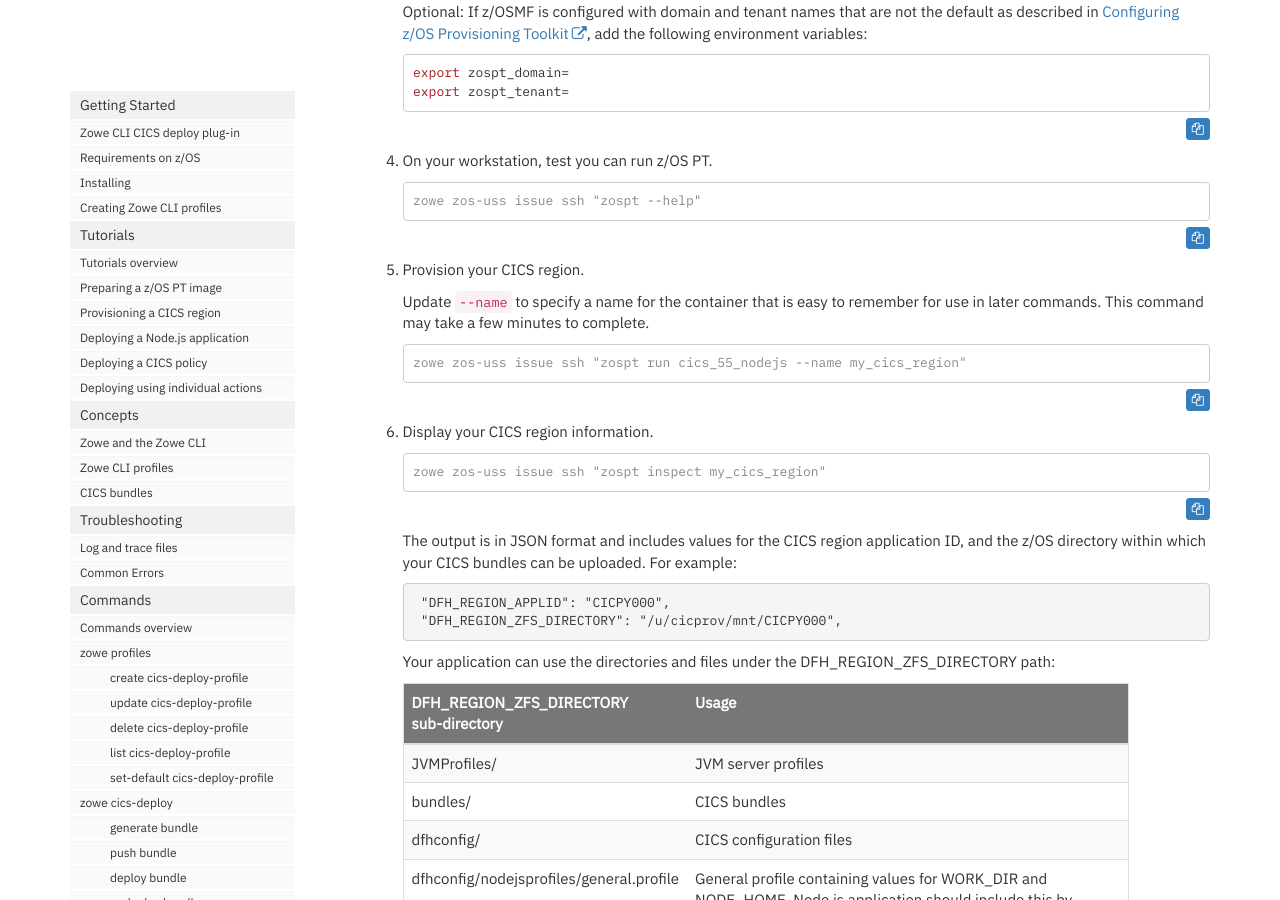
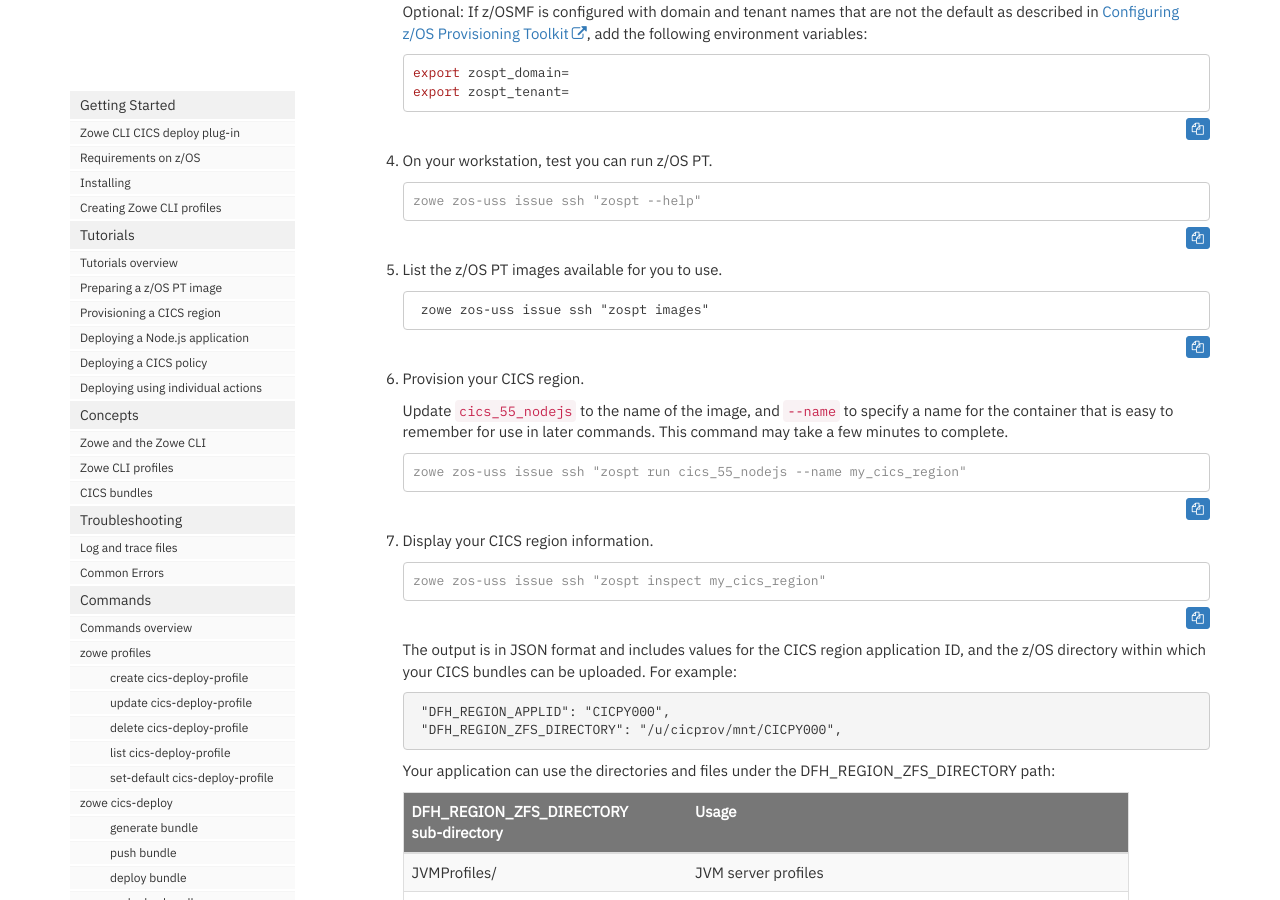
Before and after one commit to IBM/zowe-cli-cics-deploy-plugin, a Jekyll site: the page built from docs/pages/cdp/cdp-Provisioning-a-CICS-region.md, in a window 1280 px wide and 900 px high, scrolled down 756 px. Built offline with Jekyll 4.4.1, drawn with Linux system fonts in a browser that asks for light colours; nearby versions of some CDN libraries; comment, search, counter and statistics services are not loaded.

Commit message:
Doc tweaks
Signed-off-by: Mark Cocker <mark_cocker@uk.ibm.com>

````diff
--- a/docs/pages/cdp/cdp-Provisioning-a-CICS-region.md
+++ b/docs/pages/cdp/cdp-Provisioning-a-CICS-region.md
@@ -48,15 +48,21 @@ Before you can provision a CICS region, a z/OS PT image needs to be created and
    zowe zos-uss issue ssh "zospt --help"
    ```
 
-5. Provision your CICS region.
+5. List the z/OS PT images available for you to use.
 
-   Update `--name` to specify a name for the container that is easy to remember for use in later commands. This command may take a few minutes to complete.
+   ```tex
+    zowe zos-uss issue ssh "zospt images"
+   ```
+
+6. Provision your CICS region.
+
+   Update `cics_55_nodejs` to the name of the image, and `--name` to specify a name for the container that is easy to remember for use in later commands. This command may take a few minutes to complete.
 
    ```console
    zowe zos-uss issue ssh "zospt run cics_55_nodejs --name my_cics_region"
    ```
 
-6. Display your CICS region information.
+7. Display your CICS region information.
 
    ```console
    zowe zos-uss issue ssh "zospt inspect my_cics_region"
````
Also changed, not shown: other parts of docs/pages/cdp/cdp-Provisioning-a-CICS-region.md (+1 -1 lines), docs/pages/cdp/cdp-Creating-Zowe-CLI-profiles.md (+1 -1 lines), docs/pages/cdp/cdp-Tutorials-overview.md (+2 -2 lines).
